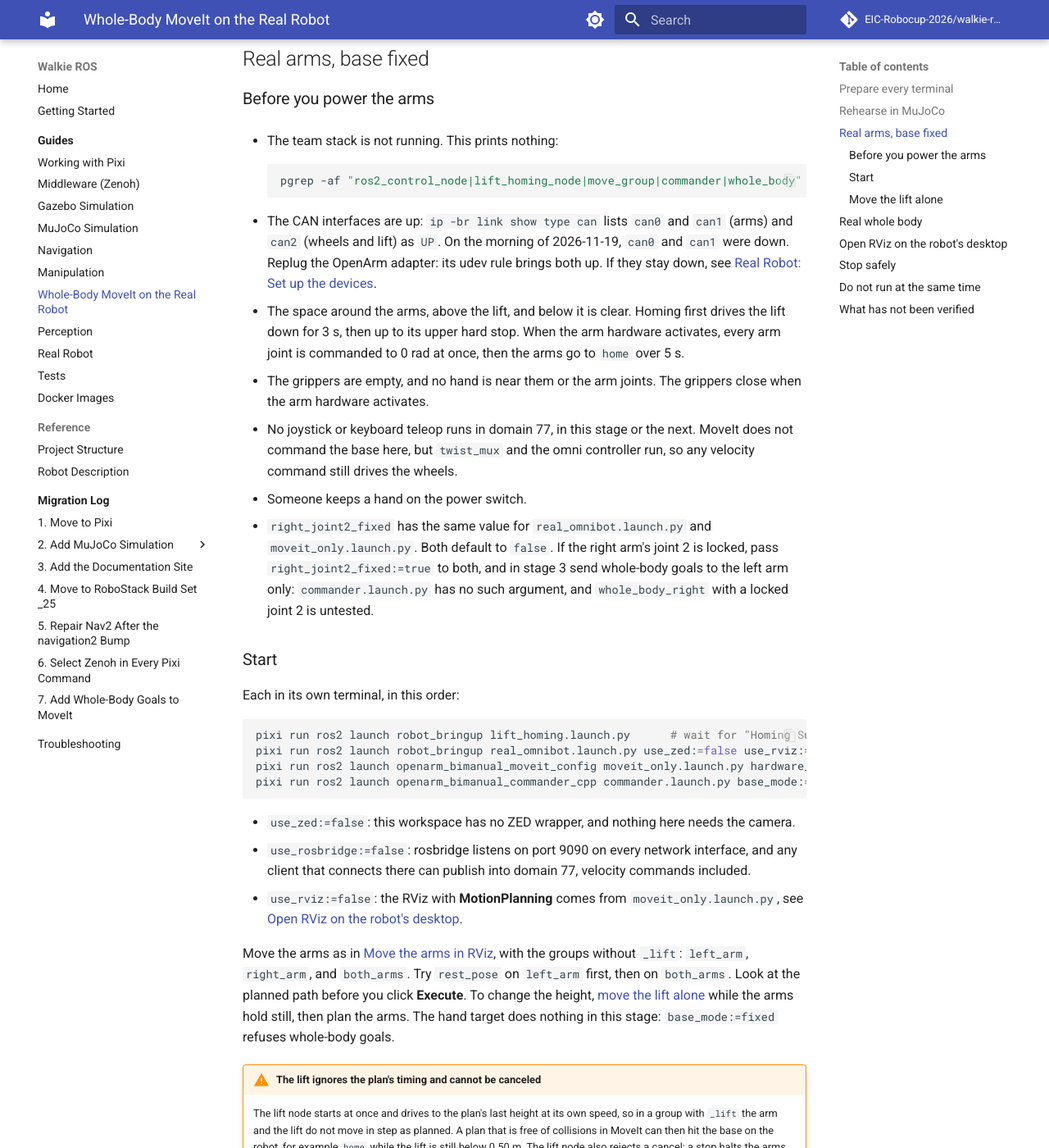
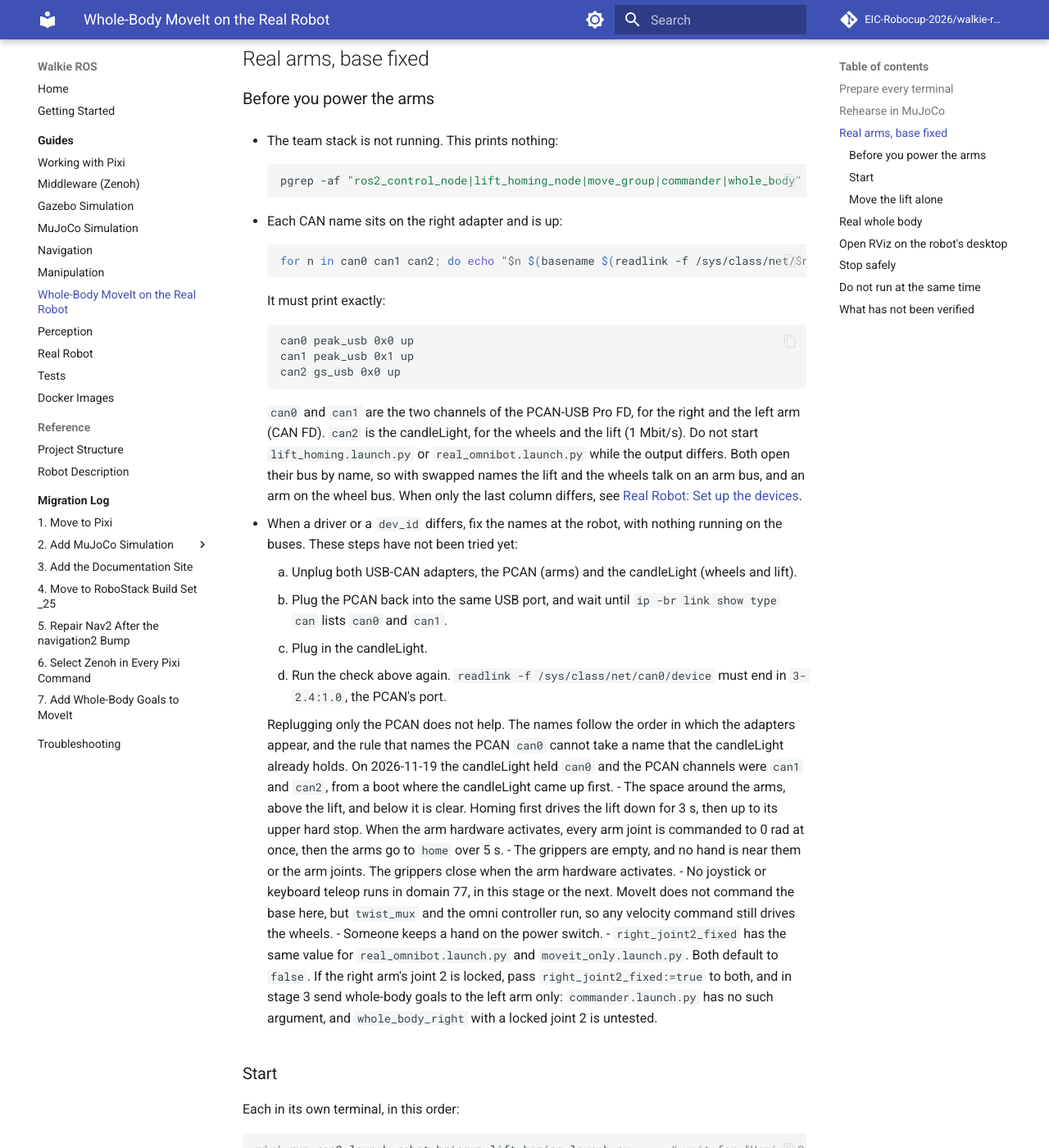
Before and after one commit to EIC-Robocup-2026/walkie-ros, an MkDocs documentation site: the page built from docs/guides/whole-body-real-robot.md, in a window 1280 px wide and 1400 px high, scrolled down 2052 px. Shown: the whole window at 82% size. Built offline with MkDocs 1.6.1 and Material for MkDocs 9.7.7, drawn with Linux system fonts in a browser that asks for light colours; comment, search, counter and statistics services are not loaded; some of the changed text lies outside the part shown.

Commit message:
docs: check the CAN adapter behind each name before powering the arms

````diff
--- a/docs/guides/whole-body-real-robot.md
+++ b/docs/guides/whole-body-real-robot.md
@@ -126,11 +126,44 @@ domain 77.
     pgrep -af "ros2_control_node|lift_homing_node|move_group|commander|whole_body"
     ```
 
-- The CAN interfaces are up: `ip -br link show type can` lists `can0` and `can1`
-  (arms) and `can2` (wheels and lift) as `UP`. On the morning of 2026-11-19,
-  `can0` and `can1` were down. Replug the OpenArm adapter: its udev rule brings
-  both up. If they stay down, see
-  [Real Robot: Set up the devices](real-robot.md#device-setup).
+- Each CAN name sits on the right adapter and is up:
+
+    ```bash
+    for n in can0 can1 can2; do echo "$n $(basename $(readlink -f /sys/class/net/$n/device/driver)) $(cat /sys/class/net/$n/dev_id) $(cat /sys/class/net/$n/operstate)"; done
+    ```
+
+    It must print exactly:
+
+    ```text
+    can0 peak_usb 0x0 up
+    can1 peak_usb 0x1 up
+    can2 gs_usb 0x0 up
+    ```
+
+    `can0` and `can1` are the two channels of the PCAN-USB Pro FD, for the right
+    and the left arm (CAN FD). `can2` is the candleLight, for the wheels and the
+    lift (1 Mbit/s). Do not start `lift_homing.launch.py` or
+    `real_omnibot.launch.py` while the output differs. Both open their bus by
+    name, so with swapped names the lift and the wheels talk on an arm bus, and
+    an arm on the wheel bus. When only the last column differs, see
+    [Real Robot: Set up the devices](real-robot.md#device-setup).
+
+- When a driver or a `dev_id` differs, fix the names at the robot, with nothing
+  running on the buses. These steps have not been tried yet:
+
+    1. Unplug both USB-CAN adapters, the PCAN (arms) and the candleLight
+       (wheels and lift).
+    2. Plug the PCAN back into the same USB port, and wait until
+       `ip -br link show type can` lists `can0` and `can1`.
+    3. Plug in the candleLight.
+    4. Run the check above again. `readlink -f /sys/class/net/can0/device` must
+       end in `3-2.4:1.0`, the PCAN's port.
+
+    Replugging only the PCAN does not help. The names follow the order in which
+    the adapters appear, and the rule that names the PCAN `can0` cannot take a
+    name that the candleLight already holds. On 2026-11-19 the candleLight held
+    `can0` and the PCAN channels were `can1` and `can2`, from a boot where the
+    candleLight came up first.
 - The space around the arms, above the lift, and below it is clear. Homing first
   drives the lift down for 3 s, then up to its upper hard stop. When the arm
   hardware activates, every arm joint is commanded to 0 rad at once, then the
@@ -359,6 +392,8 @@ As of 2026-11-19:
 - The lift node does not follow a plan's timing and rejects a cancel. Stage 2
   avoids this with the groups without `_lift`. Stage 3 cannot, so it waits for a
   new lift driver.
+- The replug order that fixes swapped CAN names, in
+  [Before you power the arms](#before-power), has not been tried.
 - The rehearsal ran on the robot computer without windows. RViz has not been
   opened on its desktop.
 - How the arms and the lift behave when their motors turn off.
````
